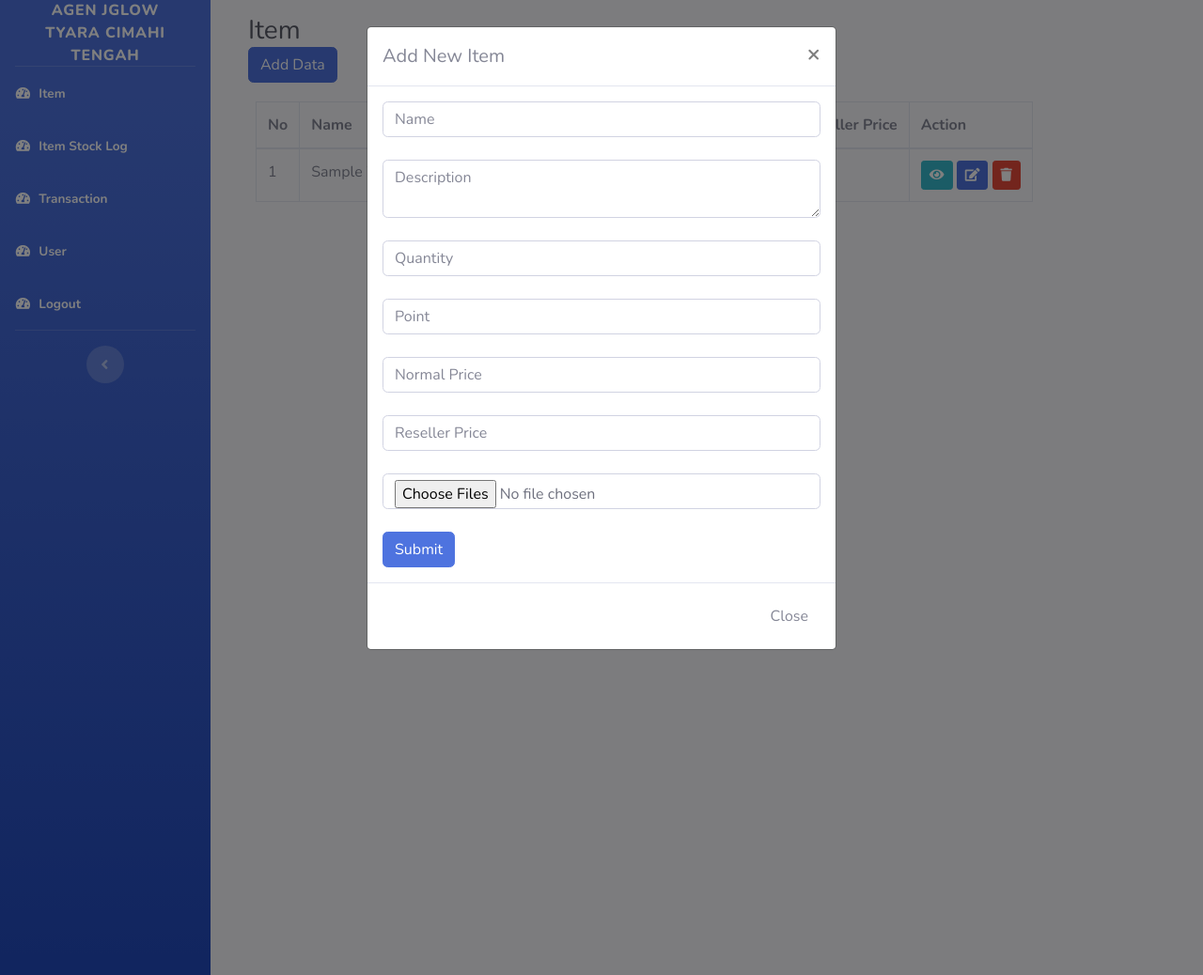
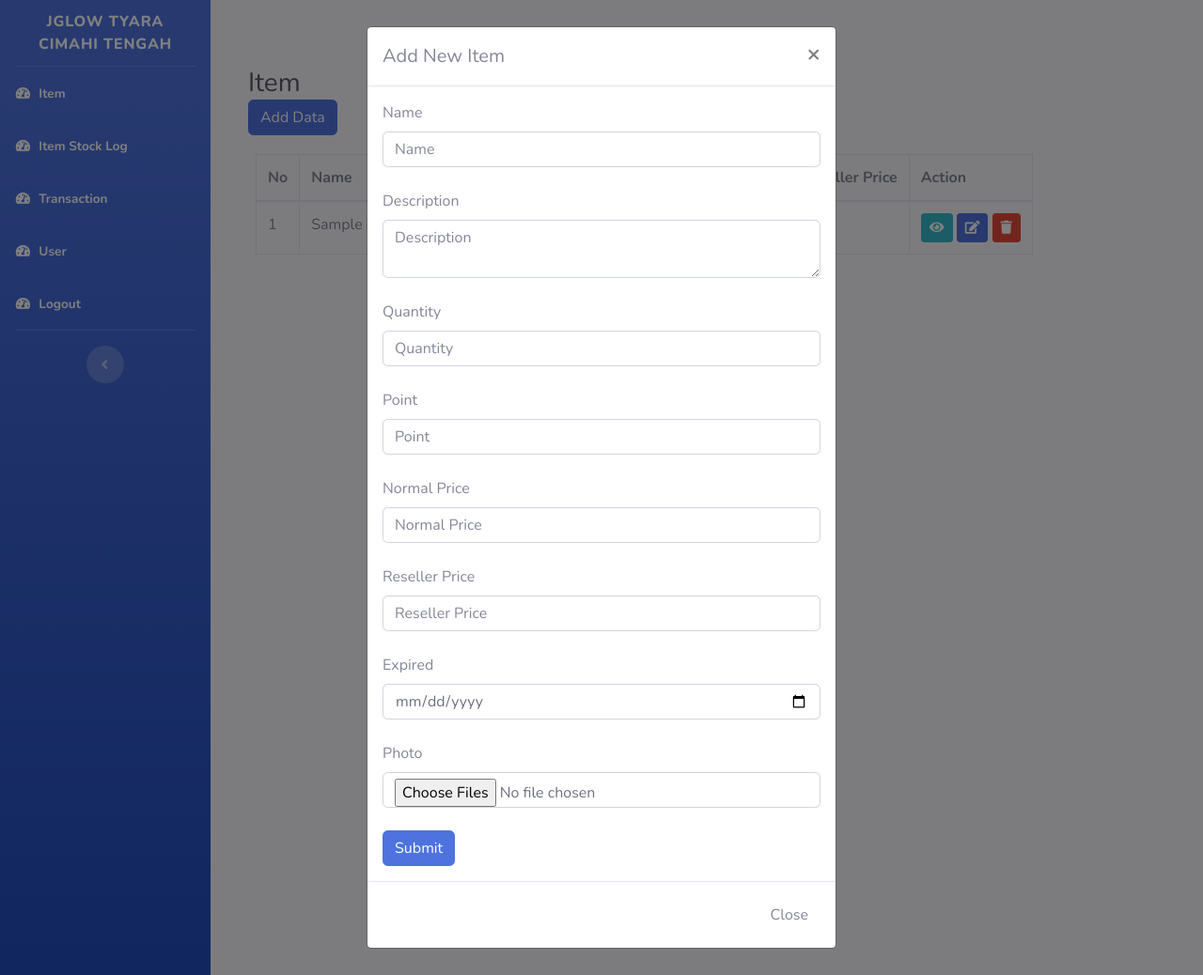
Before and after one commit to shintarahma33/adminweb, a PHP site: page / in a window 1280 px wide, after a click on "Add Data". Shown: the whole page at 94% size. Run offline with PHP 8.4, Linux system fonts and the light colour scheme; the visitor is signed in with stand-in values (Sample User, id 1); tables that the repository leaves empty or names only in its code hold one stand-in row (values such as "Sample post"); grey boxes marked "Sample" are stand-in pictures.

Commit message:
update: expired on item and sales result transaction

```diff
--- a/index.php
+++ b/index.php
@@ -33,9 +33,10 @@ if (isset($_POST['addnewbarang'])) {
     $point = $_POST['point'];
     $normal_price = $_POST['normal_price'];
     $reseller_price = $_POST['reseller_price'];
+    $expired = $_POST['expired'];
     $images = $_FILES['images'];
 
-    $insertdata = mysqli_query($conn, "INSERT INTO item (name, description, quantity, point, normal_price, reseller_price, created_at) VALUES ('$name','$description','$quantity','$point','$normal_price','$reseller_price', NOW())");
+    $insertdata = mysqli_query($conn, "INSERT INTO item (name, description, quantity, point, normal_price, reseller_price, expired, created_at) VALUES ('$name','$description','$quantity','$point','$normal_price','$reseller_price','$expired', NOW())");
     if ($insertdata) {
         $lastItemId = $conn->insert_id;
 
@@ -53,9 +54,10 @@ if (isset($_POST['addnewbarang'])) {
     $point = $_POST['point'];
     $normal_price = $_POST['normal_price'];
     $reseller_price = $_POST['reseller_price'];
+    $expired = $_POST['expired'];
     $images = $_FILES['images'];
 
-    $updateData = mysqli_query($conn, "UPDATE item SET name = '$name', description = '$description', quantity = '$quantity', point = '$point', normal_price = '$normal_price', reseller_price = '$reseller_price' WHERE id = '$itemId'");
+    $updateData = mysqli_query($conn, "UPDATE item SET name = '$name', description = '$description', quantity = '$quantity', point = '$point', normal_price = '$normal_price', reseller_price = '$reseller_price', expired = '$expired' WHERE id = '$itemId'");
 
     if ($updateData) {
 
@@ -92,7 +94,7 @@ if (isset($_POST['addnewbarang'])) {
     <meta name="description" content="">
     <meta name="author" content="">
 
-    <title>Agen Jglow Tyara Cimahi Tengah</title>
+    <title>Jglow Tyara Cimahi Tengah</title>
 
     <!-- Custom fonts for this template-->
     <link href="vendor/fontawesome-free/css/all.min.css" rel="stylesheet" type="text/css">
@@ -115,7 +117,7 @@ if (isset($_POST['addnewbarang'])) {
             <a class="sidebar-brand d-flex align-items-center justify-content-center" href="index.php">
                 <div class="sidebar-brand-icon rotate-n-15">
                 </div>
-                <div class="sidebar-brand-text mx-3 ">Agen Jglow Tyara Cimahi Tengah
+                <div class="sidebar-brand-text mx-3 ">Jglow Tyara Cimahi Tengah
                 </div>
             </a>
 
@@ -185,6 +187,9 @@ if (isset($_POST['addnewbarang'])) {
                 <!-- Begin Page Content -->
                 <div class="container-fluid">
 
+                    <div class="mb-4 p-3">
+                    </div>
+
                     <!-- Page Heading -->
                     <div class="d-sm-flex flex-column align-items-start mb-4 p-3">
                         <h1 class="h3 mb-0 text-gray-800">Item</h1>
@@ -203,18 +208,28 @@ if (isset($_POST['addnewbarang'])) {
                                     </div>
                                     <div class="modal-body">
                                         <form method="post" enctype="multipart/form-data" action="">
+                                            <label>Name</label>
                                             <input type="text" name="name" placeholder="Name" class="form-control" required>
                                             <br>
+                                            <label>Description</label>
                                             <textarea name="description" placeholder="Description" class="form-control" required></textarea>
                                             <br>
+                                            <label>Quantity</label>
                                             <input type="number" name="quantity" placeholder="Quantity" class="form-control" required>
                                             <br>
+                                            <label>Point</label>
                                             <input type="number" name="point" placeholder="Point" class="form-control" required>
                                             <br>
+                                            <label>Normal Price</label>
                                             <input type="number" name="normal_price" placeholder="Normal Price" class="form-control" required>
                                             <br>
+                                            <label>Reseller Price</label>
                                             <input type="number" name="reseller_price" placeholder="Reseller Price" class="form-control" required>
                                             <br>
+                                            <label>Expired</label>
+                                            <input type="date" name="expired" placeholder="Expired" class="form-control" required>
+                                            <br>
+                                            <label>Photo</label>
                                             <input type="file" name="images[]" multiple class="form-control" accept="image/*">
                                             <br>
                                             <button type="submit" class="btn btn-primary" name="addnewbarang">Submit</button>
@@ -256,6 +271,7 @@ if (isset($_POST['addnewbarang'])) {
                                                 $point = $data['point'];
                                                 $normal_price = $data['normal_price'];
                                                 $reseller_price = $data['reseller_price'];
+                                                $expired = $data['expired'];
                                             ?>
                                                 <tr>
                                                     <td><?= $i++; ?></td>
@@ -290,6 +306,7 @@ if (isset($_POST['addnewbarang'])) {
                                                                 <p>Point: <?= $point; ?></p>
                                                                 <p>Normal Price: <?= $normal_price; ?></p>
                                                                 <p>Reseller Price: <?= $reseller_price; ?></p>
+                                                                <p>Expired: <?= $expired; ?></p>
                                                                 <p>Photo:</p>
                                                                 <?php
                                                                 $getImageFromItem = mysqli_query($conn, "SELECT * FROM item_photo WHERE item_id = " . $data['id']);
@@ -320,18 +337,28 @@ if (isset($_POST['addnewbarang'])) {
                                                             <div class="modal-body">
                                                                 <form method="post" action="" enctype="multipart/form-data"> <!-- Adjust action to your edit script -->
                                                                     <input type="hidden" name="item_id" value="<?= $data['id']; ?>">
+                                                                    <label>Name</label>
                                                                     <input type="text" name="name" placeholder="Name" class="form-control" value="<?= $name; ?>" required>
                                                                     <br>
+                                                                    <label>Description</label>
                                                                     <textarea name="description" placeholder="Description" class="form-control"><?= $description; ?></textarea>
                                                                     <br>
+                                                                    <label>Quantity</label>
                                                                     <input type="number" name="quantity" placeholder="Quantity" class="form-control" value="<?= $quantity; ?>" required>
                                                                     <br>
+                                                                    <label>Point</label>
                                                                     <input type="number" name="point" placeholder="Point" class="form-control" value="<?= $point; ?>" required>
                                                                     <br>
+                                                                    <label>Normal Price</label>
                                                                     <input type="number" name="normal_price" placeholder="Normal Price" class="form-control" value="<?= $normal_price; ?>" required>
                                                                     <br>
+                                                                    <label>Reseller Price</label>
                                                                     <input type="number" name="reseller_price" placeholder="Reseller Price" class="form-control" value="<?= $reseller_price; ?>" required>
                                                                     <br>
+                                                                    <label>Expired</label>
+                                                                    <input type="date" name="expired" placeholder="Expired" class="form-control" value="<?= $expired; ?>" required>
+                                                                    <br>
+                                                                    <label>Photo</label>
                                                                     <input type="file" name="images[]" multiple class="form-control" accept="image/*">
                                                                     <br>
                                                                     <button type="submit" class="btn btn-primary" name="edit_item">Save changes</button>
--- a/viewitem.php
+++ b/viewitem.php
@@ -22,7 +22,7 @@ if (isset($_GET['id'])) {
 <head>
     <meta charset="UTF-8">
     <meta name="viewport" content="width=device-width, initial-scale=1.0">
-    <title>View Item - Agen Jglow Tyara Cimahi Tengah</title>
+    <title>View Item - Jglow Tyara Cimahi Tengah</title>
     <!-- Add your CSS and JS files here -->
 </head>
 
```
Also changed, not shown: itemstocklog.php (+5 -2 lines), transaction.php (+37 -5 lines), user.php (+5 -2 lines).
